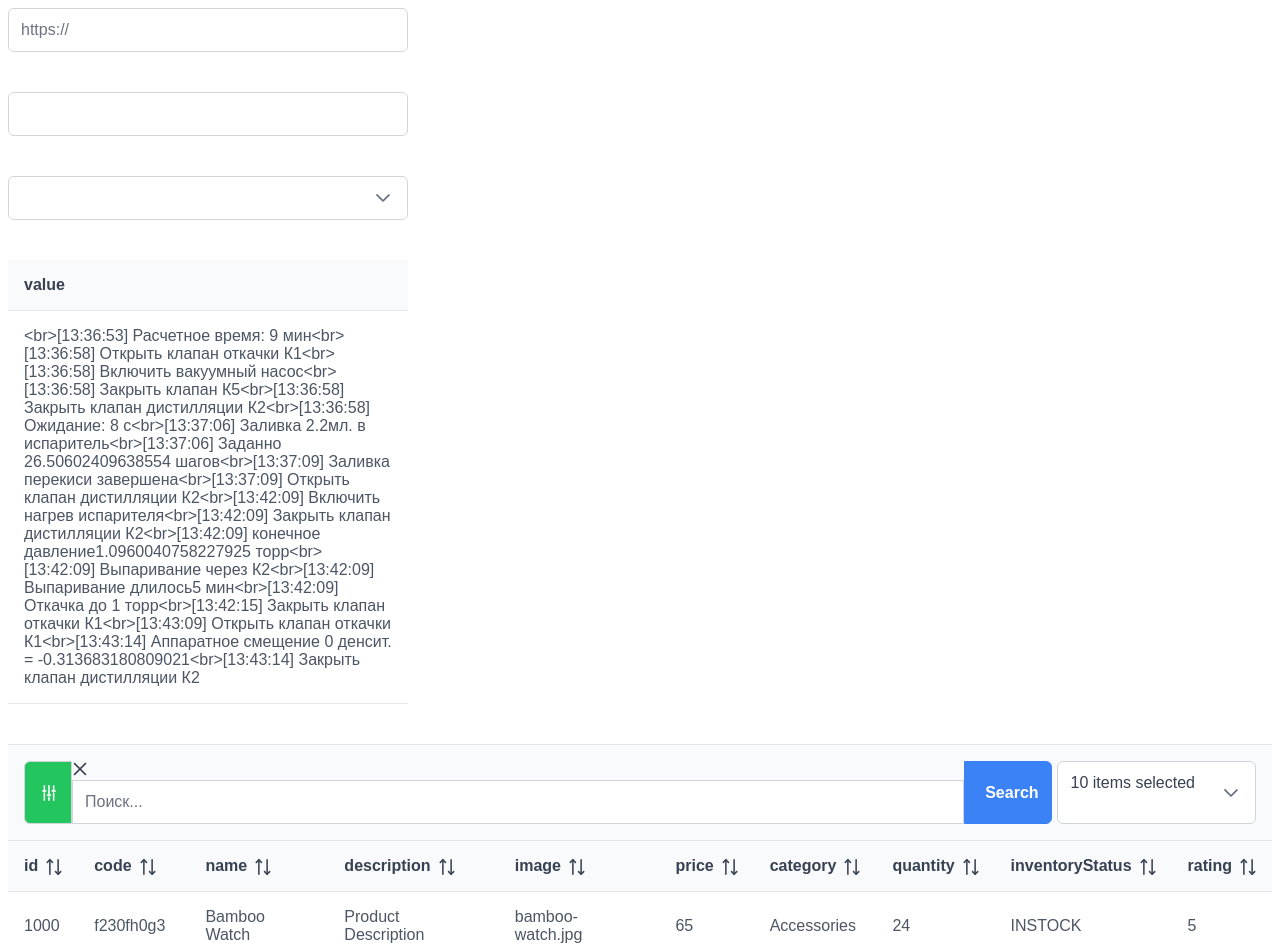
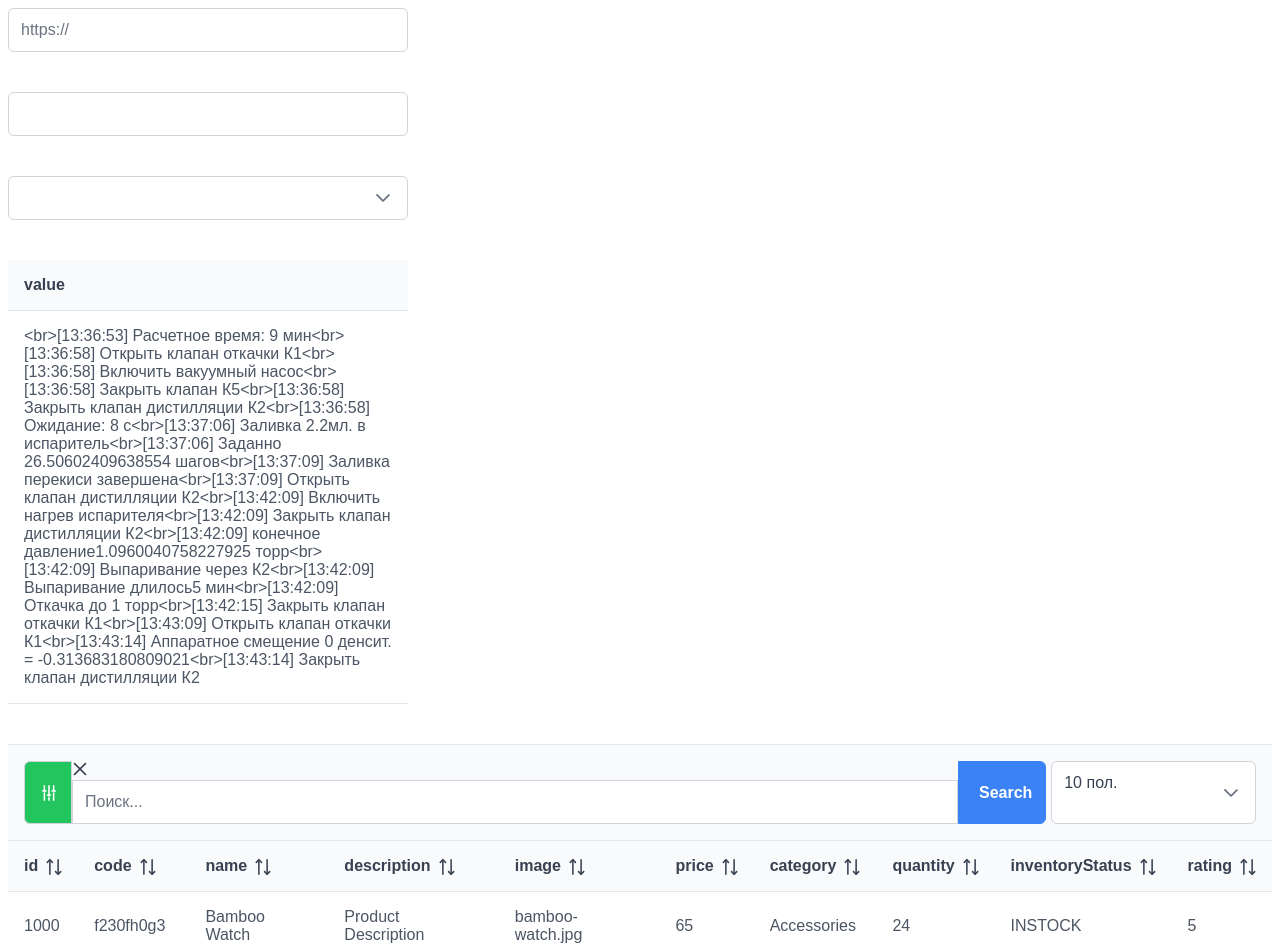
Before and after one commit to isgleb/at-cons, a Nuxt app: page / in a window 1280 px wide. Shown: the top 952 px of the page. Built offline with nearby package versions, Linux system fonts and the light colour scheme; a web font is replaced by a local one.

Commit message:
styling, refactoring

```diff
--- a/public/components/ComplexTable.vue
+++ b/public/components/ComplexTable.vue
@@ -5,13 +5,13 @@
         tableStyle="min-width: 50rem"
         paginator :rows="5">
       <template #header>
-        <span style="display:flex; gap: 5px">
+        <span class="header-wrapper">
             <span class="p-inputgroup">
                 <MultiSelect
                     v-model="searchColumns"
                     :options="tableColumns"
+                    class="selector-custom-button"
                     dropdownIcon="pi pi-sliders-v"
-                    class="selector-custom-button"
                 >
               </MultiSelect>
               <span class="p-input-icon-right input-block">
@@ -28,9 +28,10 @@
             <MultiSelect
                 :options="availableColumns"
                 v-model="selectedColumns"
-                class="w-full md:w-10rem"
+                placeholder="Поля таблицы"
                 style="flex-grow: 2"
                 :maxSelectedLabels="0"
+                selectedItemsLabel="{0} пол."
             />
         </span>
       </template>
@@ -88,10 +89,11 @@ function filterTable(){
     filteredTableData.value = props.tableData?.filter((obj: any) => {
       for (const column of searchColumns.value) {
         const field = obj[column]
-        if (field && typeof field === "string" && field.includes(substring)) {
+
+        if (typeof field === "string" && field.includes(substring)) {
           return true;
         }
-        if (field && typeof field === "number" && field.toString().includes(substring)) {
+        if (typeof field === "number" && field.toString().includes(substring)) {
           return true;
         }
       }
@@ -108,6 +110,15 @@ function cleanFilter() {
 </script>
 
 <style lang="scss">
+
+.header-wrapper{
+  display:flex;
+  gap: 5px;
+
+  .p-multiselect{
+    width: 20%;
+  }
+}
 
 .input-block{
   width: 100%;
```
